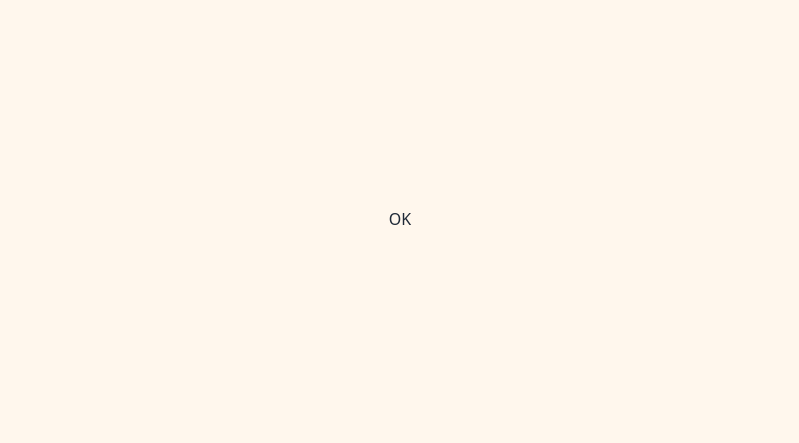
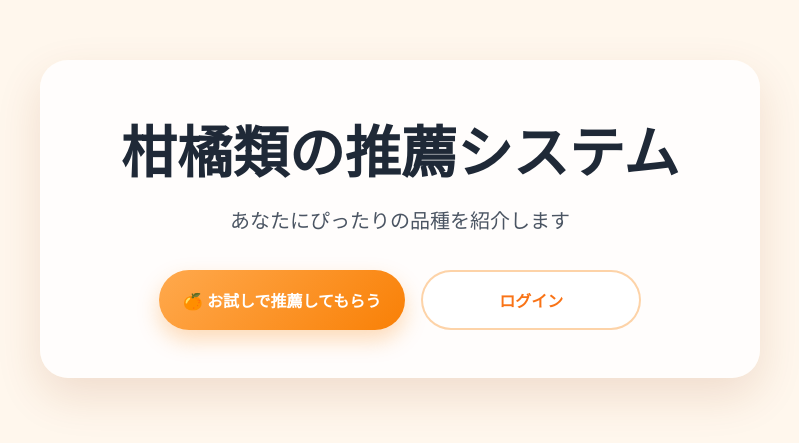
Before and after one commit to Hanchokento/citrus-app, a Next.js app in the folder frontend/: page /1_Top in a window 1280 px wide. Shown: the part 181-624 px from the top of the page, without its empty margins (240-1039 px from the left). Built offline with nearby package versions, Linux system fonts and the light colour scheme.

Commit message:
init Hancho

```diff
--- a/frontend/app/1_Top/page.tsx
+++ b/frontend/app/1_Top/page.tsx
@@ -1,3 +1,22 @@
-export default function Page() {
-  return <main>OK</main>;
+import Link from "next/link";
+
+export default function TopPage() {
+  return (
+    <main className="topPage">
+      <section className="heroCard">
+        <h1>柑橘類の推薦システム</h1>
+        <p>あなたにぴったりの品種を紹介します</p>
+
+        <div className="buttonRow">
+          <Link className="primaryButton" href="/2_Input">
+            🍊 お試しで推薦してもらう
+          </Link>
+
+          <Link className="secondaryButton" href="/3_Login">
+            ログイン
+          </Link>
+        </div>
+      </section>
+    </main>
+  );
 }
--- a/frontend/app/globals.css
+++ b/frontend/app/globals.css
@@ -17,3 +17,62 @@ main {
   place-items: center;
   text-align: center;
 }
+.topPage {
+  min-height: 100vh;
+  display: grid;
+  place-items: center;
+  padding: 24px;
+  background: #fff7ed;
+}
+
+.heroCard {
+  width: min(720px, 92vw);
+  padding: 48px 32px;
+  border-radius: 28px;
+  background: rgba(255, 255, 255, 0.82);
+  box-shadow: 0 18px 45px rgba(146, 64, 14, 0.14);
+  text-align: center;
+}
+
+.heroCard h1 {
+  margin: 0 0 16px;
+  font-size: clamp(32px, 6vw, 56px);
+  color: #1f2937;
+}
+
+.heroCard p {
+  margin: 0 0 36px;
+  font-size: 20px;
+  color: #4b5563;
+}
+
+.buttonRow {
+  display: flex;
+  justify-content: center;
+  gap: 16px;
+  flex-wrap: wrap;
+}
+
+.primaryButton,
+.secondaryButton {
+  display: inline-flex;
+  align-items: center;
+  justify-content: center;
+  min-width: 220px;
+  padding: 16px 24px;
+  border-radius: 999px;
+  font-weight: 800;
+  text-decoration: none;
+}
+
+.primaryButton {
+  background: linear-gradient(135deg, #ffa94d, #f98006);
+  color: white;
+  box-shadow: 0 10px 22px rgba(249, 128, 6, 0.28);
+}
+
+.secondaryButton {
+  background: white;
+  color: #f97316;
+  border: 2px solid rgba(249, 128, 6, 0.35);
+}
```
